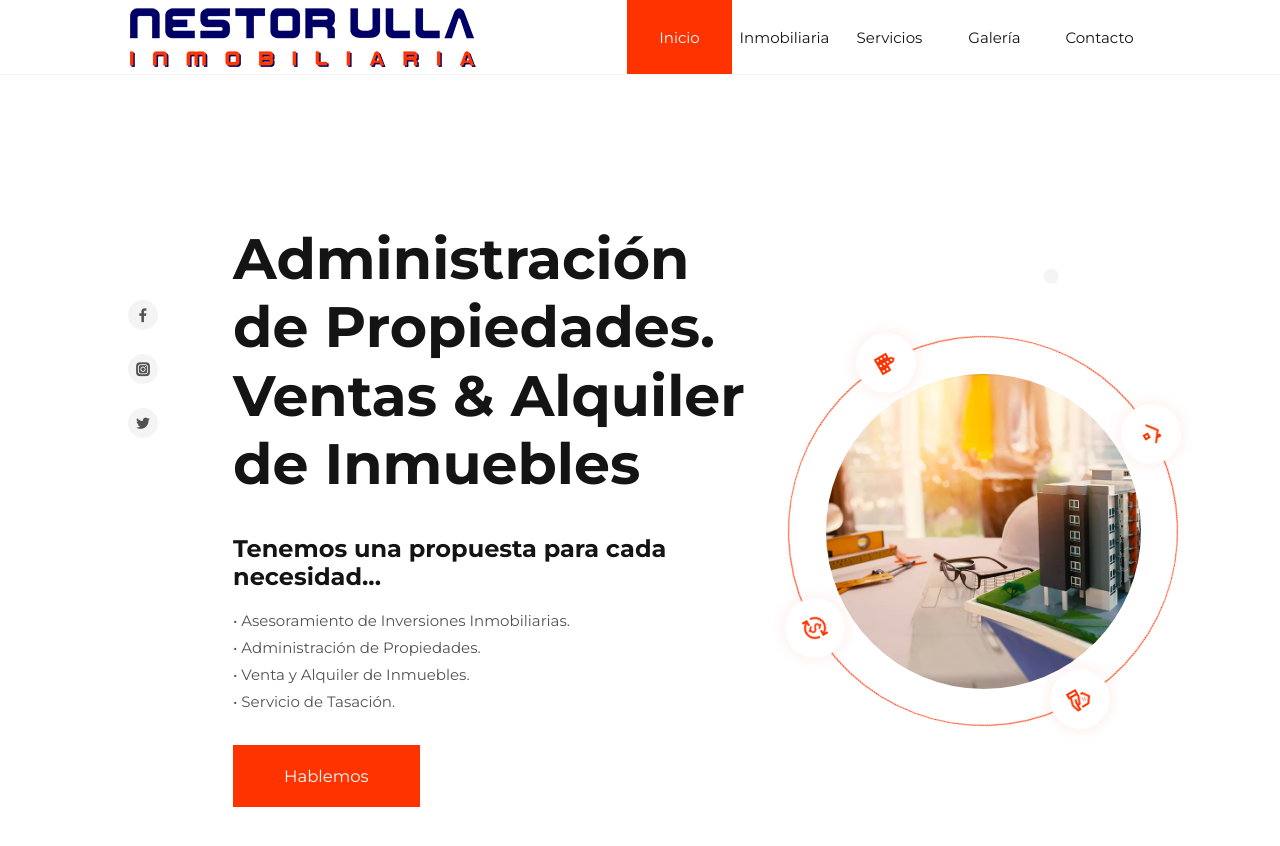
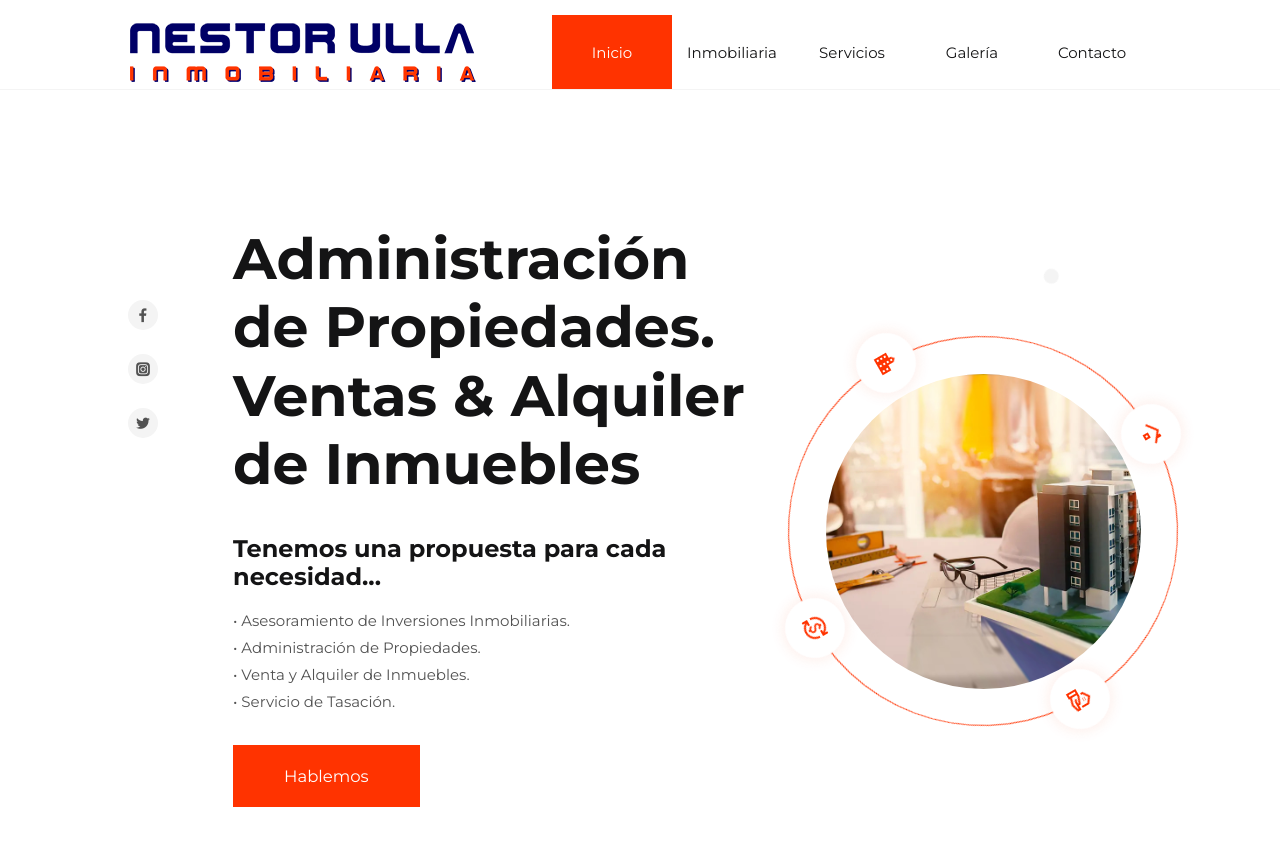
Before and after one commit to leivahm/iu, a plain HTML site: page index.html in a window 1280 px wide. Shown: the top 846 px of the page. Drawn offline with nearby package versions, Linux system fonts and the light colour scheme.

Commit message:
top del nav

```diff
--- a/assets/css/style.css
+++ b/assets/css/style.css
@@ -113,7 +113,7 @@ nav {
     align-items: center;
     justify-content: center;
     position: fixed;
-    top: 0;
+    top: 1rem;
     z-index: 2;
     border-bottom: 1px solid var(--color-light);
 }
@@ -140,7 +140,7 @@ nav .container ul {
 
 nav .container ul li a {
     height: 100%;
-    width: 7rem;
+    width: 8rem;
     display: flex;
     justify-content: center;
     align-items: center;
```
